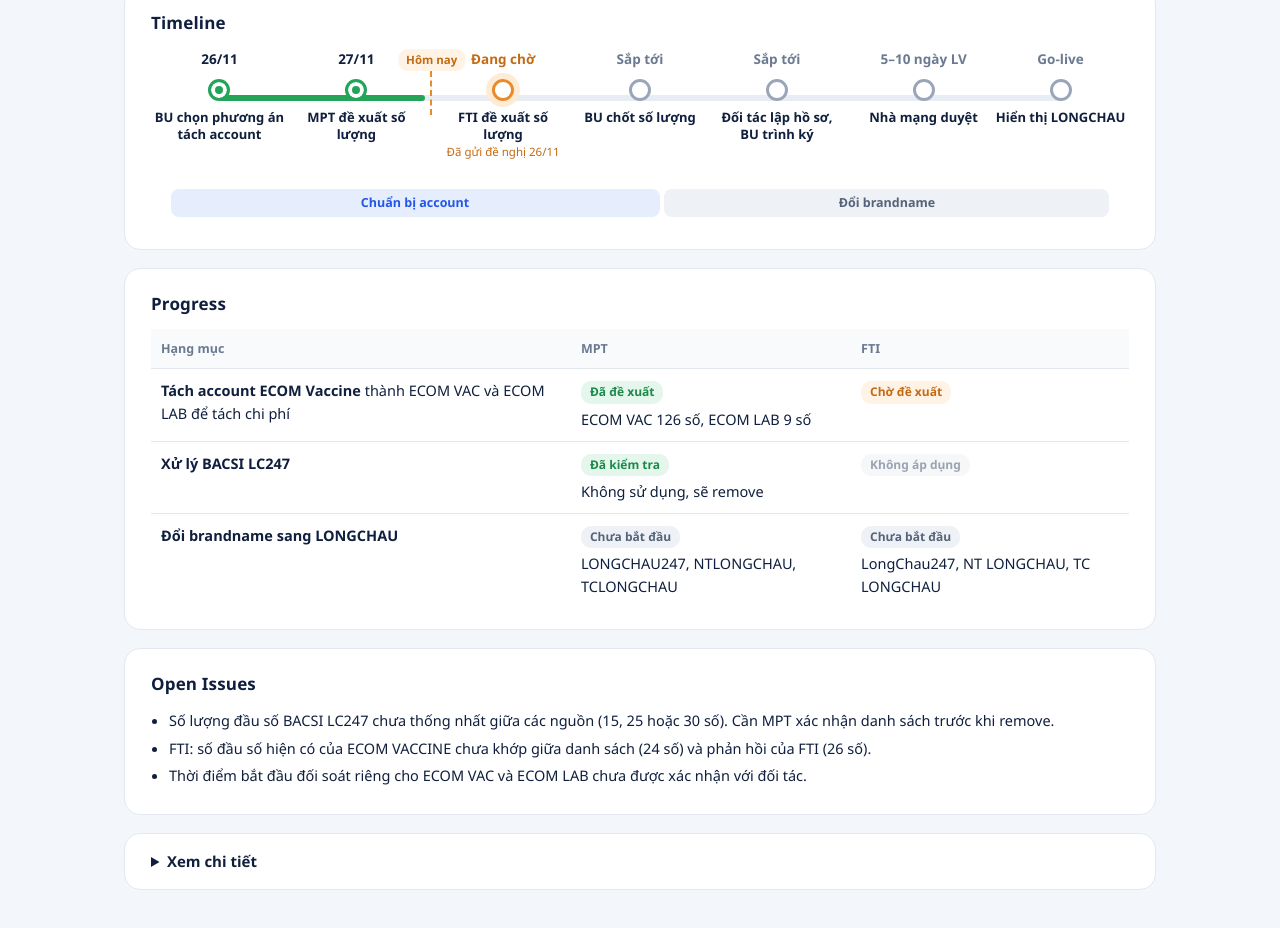
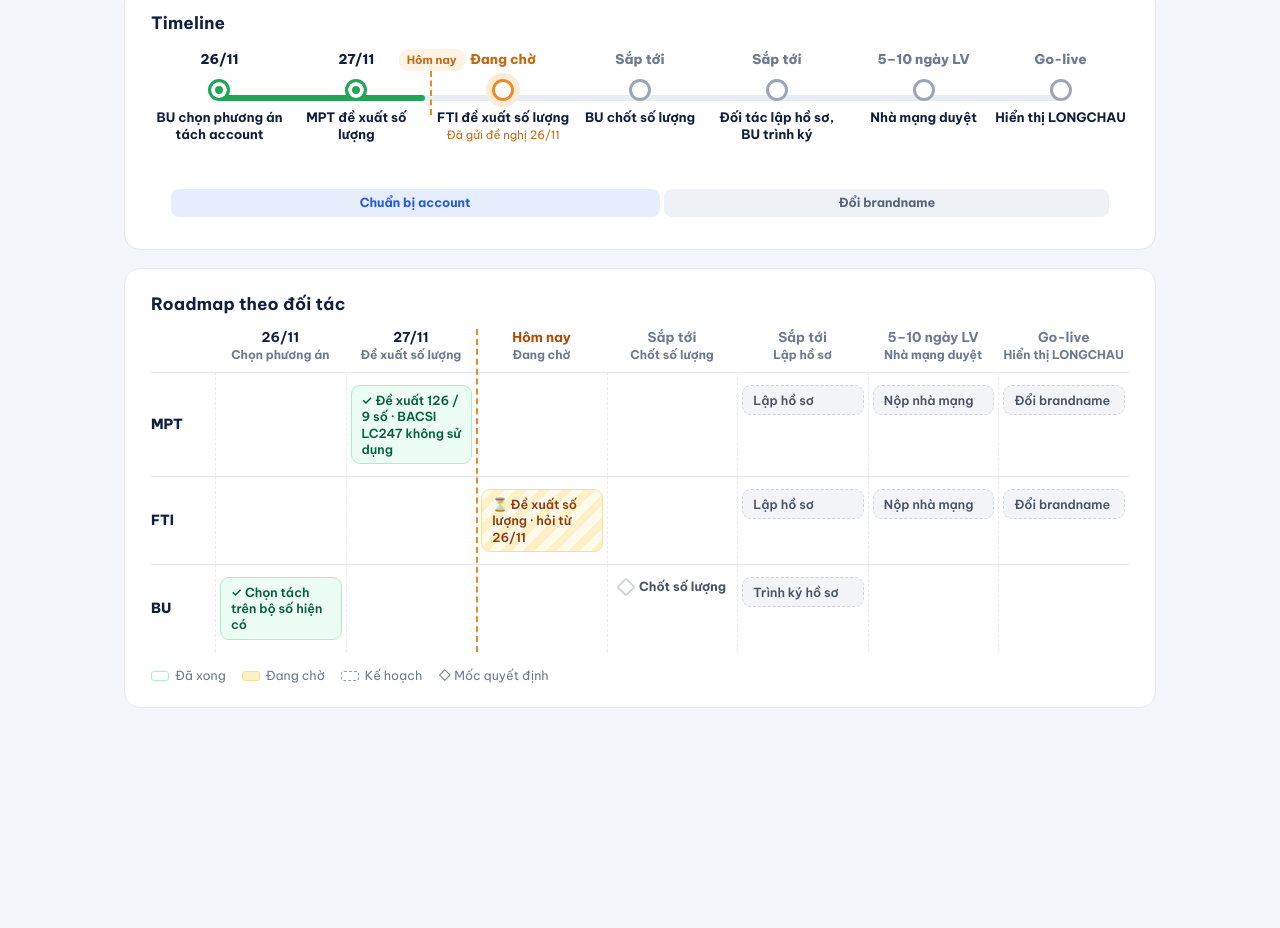
Before and after one commit to brandname-sync/brandname-sync.github.io, a plain HTML site: page index.html in a window 1280 px wide. Shown: the part 636-1564 px from the top of the page. After the commit the page ends 1404 px from the top, so only its background shows below. Drawn offline with Linux system fonts and the light colour scheme.

Commit message:
Cập nhật roadmap 27/11/2026 15:30 – khung 4 phần, thêm Roadmap theo đối tác, font Be Vietnam Pro
Co-Authored-By: Claude Opus 5.5 <noreply@anthropic.com>
Claude-Session: https://claude.ai/code/session_01WVa7uSuuYCucw836scPNbH

```diff
--- a/index.html
+++ b/index.html
@@ -4,10 +4,11 @@
 <meta charset="utf-8">
 <meta name="viewport" content="width=device-width, initial-scale=1">
 <title>Project Status – Đồng bộ Voice Brandname LONGCHAU</title>
+<link rel="preconnect" href="https://fonts.googleapis.com"><link rel="preconnect" href="https://fonts.gstatic.com" crossorigin><link href="https://fonts.googleapis.com/css2?family=Be+Vietnam+Pro:wght@400;500;600;700;800&display=swap" rel="stylesheet">
 <style>
 :root{--bg:#f3f6fa;--card:#fff;--ink:#0f1f3d;--muted:#6b7a90;--line:#e3e8ef;--green:#22a559;--blue:#2457e6;--grey:#9aa6b8;--orange:#e98a2b;--amber:#f2b01e}
 *{box-sizing:border-box}
-body{margin:0;background:var(--bg);color:var(--ink);font-family:"Segoe UI",Inter,system-ui,-apple-system,sans-serif;line-height:1.55}
+body{margin:0;background:var(--bg);color:var(--ink);font-family:"Be Vietnam Pro","Segoe UI",Inter,system-ui,-apple-system,sans-serif;line-height:1.55}
 .wrap{max-width:1080px;margin:0 auto;padding:32px 24px 60px}
 .eyebrow{color:var(--blue);letter-spacing:.12em;font-size:13px;font-weight:600}
 h1{font-size:32px;margin:4px 0 10px;letter-spacing:-.01em}
@@ -51,6 +52,24 @@ details h3{font-size:14.5px;margin:18px 0 8px}
 .n{text-align:right;font-variant-numeric:tabular-nums}
 .src{color:var(--muted);font-size:12.5px;margin-top:14px}
 @media(max-width:700px){h1{font-size:25px}.panel,details{padding:18px}}
+/* gantt */
+.gw{overflow-x:auto}
+.g{display:grid;grid-template-columns:64px repeat(7,minmax(96px,1fr));min-width:820px;position:relative}
+.gh{font-size:12px;font-weight:700;color:var(--muted);text-align:center;padding:0 4px 10px;line-height:1.3}
+.gh b{display:block;font-size:13.5px;color:var(--ink)}
+.gh.fut b{color:var(--muted)}
+.lane{font-weight:800;font-size:14px;display:flex;align-items:center;border-top:1px solid var(--line);min-height:62px}
+.cell{border-top:1px solid var(--line);border-left:1px dashed #eaecf0;min-height:62px;position:relative}
+.bar{position:relative;z-index:1;margin:12px 4px;border-radius:9px;padding:6px 10px;font-size:12.5px;font-weight:600;line-height:1.3;display:flex;align-items:center;gap:6px}
+.g .done{background:#ecfdf3;color:#05603a;border:1px solid #abefc6}
+.g .wait{background:repeating-linear-gradient(135deg,#fffaeb 0 8px,#fef0c7 8px 16px);color:#93370d;border:1px solid #fedf89}
+.g .plan{background:#f2f4f7;color:#475467;border:1px dashed #d0d5dd}
+.ms{display:flex;align-items:center;justify-content:center;gap:6px;margin:12px 4px;font-size:12.5px;font-weight:700;color:#475467}
+.ms i{width:14px;height:14px;transform:rotate(45deg);border:2.5px solid #d0d5dd;background:#fff;border-radius:3px;flex:none}
+.today{position:absolute;top:0;bottom:0;border-left:2px dashed var(--orange);z-index:2;pointer-events:none}
+.today span{position:absolute;bottom:-24px;left:-30px;font-size:11.5px;font-weight:700;color:#b54708;background:#fffaeb;padding:1px 7px;border-radius:8px;white-space:nowrap}
+.legend{display:flex;gap:16px;flex-wrap:wrap;font-size:12.5px;color:var(--muted);margin-top:14px}
+.legend i{display:inline-block;width:18px;height:10px;border-radius:3px;margin-right:6px;vertical-align:-1px}
 </style>
 </head>
 <body>
@@ -96,48 +115,59 @@ details h3{font-size:14.5px;margin:18px 0 8px}
   </div>
 
   <div class="panel">
-    <h2>Progress</h2>
-    <table>
-      <tr><th>Hạng mục</th><th>MPT</th><th>FTI</th></tr>
-      <tr><td><b>Tách account ECOM Vaccine</b> thành ECOM VAC và ECOM LAB để tách chi phí</td>
-        <td><span class="st s-done">Đã đề xuất</span><br>ECOM VAC 126 số, ECOM LAB 9 số</td>
-        <td><span class="st s-wait">Chờ đề xuất</span></td></tr>
-      <tr><td><b>Xử lý BACSI LC247</b></td>
-        <td><span class="st s-done">Đã kiểm tra</span><br>Không sử dụng, sẽ remove</td>
-        <td><span class="st s-na">Không áp dụng</span></td></tr>
-      <tr><td><b>Đổi brandname sang LONGCHAU</b></td>
-        <td><span class="st s-ns">Chưa bắt đầu</span><br>LONGCHAU247, NTLONGCHAU, TCLONGCHAU</td>
-        <td><span class="st s-ns">Chưa bắt đầu</span><br>LongChau247, NT LONGCHAU, TC LONGCHAU</td></tr>
-    </table>
+    <h2>Roadmap theo đối tác</h2>
+    <div class="gw"><div class="g" id="g">
+      <div></div>
+      <div class="gh"><b>26/11</b>Chọn phương án</div>
+      <div class="gh"><b>27/11</b>Đề xuất số lượng</div>
+      <div class="gh"><b style="color:#b54708">Hôm nay</b>Đang chờ</div>
+      <div class="gh fut"><b>Sắp tới</b>Chốt số lượng</div>
+      <div class="gh fut"><b>Sắp tới</b>Lập hồ sơ</div>
+      <div class="gh fut"><b>5–10 ngày LV</b>Nhà mạng duyệt</div>
+      <div class="gh fut"><b>Go-live</b>Hiển thị LONGCHAU</div>
+
+      <div class="lane">MPT</div>
+      <div class="cell"></div>
+      <div class="cell"><div class="bar done">✓ Đề xuất 126 / 9 số · BACSI LC247 không sử dụng</div></div>
+      <div class="cell"></div>
+      <div class="cell"></div>
+      <div class="cell"><div class="bar plan">Lập hồ sơ</div></div>
+      <div class="cell"><div class="bar plan">Nộp nhà mạng</div></div>
+      <div class="cell"><div class="bar plan">Đổi brandname</div></div>
+
+      <div class="lane">FTI</div>
+      <div class="cell"></div>
+      <div class="cell"></div>
+      <div class="cell"><div class="bar wait">⏳ Đề xuất số lượng · hỏi từ 26/11</div></div>
+      <div class="cell"></div>
+      <div class="cell"><div class="bar plan">Lập hồ sơ</div></div>
+      <div class="cell"><div class="bar plan">Nộp nhà mạng</div></div>
+      <div class="cell"><div class="bar plan">Đổi brandname</div></div>
+
+      <div class="lane">BU</div>
+      <div class="cell"><div class="bar done">✓ Chọn tách trên bộ số hiện có</div></div>
+      <div class="cell"></div>
+      <div class="cell"></div>
+      <div class="cell"><div class="ms"><i></i>Chốt số lượng</div></div>
+      <div class="cell"><div class="bar plan">Trình ký hồ sơ</div></div>
+      <div class="cell"></div>
+      <div class="cell"></div>
+
+      <div class="today" id="today"></div>
+    </div></div>
+    <div class="legend">
+      <span><i style="background:var(--green-bg);border:1px solid #abefc6"></i>Đã xong</span>
+      <span><i style="background:#fef0c7;border:1px solid #fedf89"></i>Đang chờ</span>
+      <span><i style="background:var(--grey-bg);border:1px dashed var(--grey)"></i>Kế hoạch</span>
+      <span>◇ Mốc quyết định</span>
+    </div>
   </div>
 
-  <div class="panel">
-    <h2>Open Issues</h2>
-    <ul>
-      <li>Số lượng đầu số BACSI LC247 chưa thống nhất giữa các nguồn (15, 25 hoặc 30 số). Cần MPT xác nhận danh sách trước khi remove.</li>
-      <li>FTI: số đầu số hiện có của ECOM VACCINE chưa khớp giữa danh sách (24 số) và phản hồi của FTI (26 số).</li>
-      <li>Thời điểm bắt đầu đối soát riêng cho ECOM VAC và ECOM LAB chưa được xác nhận với đối tác.</li>
-    </ul>
-  </div>
-
-  <details>
-    <summary>Xem chi tiết</summary>
-    <h3>Đề xuất phân bổ đầu số của MPT (27/11)</h3>
-    <table>
-      <tr><th>Account</th><th class="n">Viettel</th><th class="n">Mobifone</th><th class="n">Vinaphone</th><th class="n">Cố định</th><th class="n">Tổng</th></tr>
-      <tr><td>ECOM VAC</td><td class="n">87</td><td class="n">23</td><td class="n">12</td><td class="n">4</td><td class="n">126</td></tr>
-      <tr><td>ECOM LAB</td><td class="n">3</td><td class="n">2</td><td class="n">2</td><td class="n">2</td><td class="n">9</td></tr>
-      <tr><td><b>Tổng</b></td><td class="n"><b>90</b></td><td class="n"><b>25</b></td><td class="n"><b>14</b></td><td class="n"><b>6</b></td><td class="n"><b>135</b></td></tr>
-    </table>
-    <p class="muted" style="margin:8px 0 0">Căn cứ: ECOM LAB chiếm khoảng 1,4% sản lượng outbound (T08–T10/2026) nên cần ít đầu số hơn.</p>
-    <h3>Phạm vi từng hạng mục</h3>
-    <ul>
-      <li><b>Tách account ECOM Vaccine:</b> bổ sung số đại diện cho account mới; xác định số lượng đầu số theo nhà mạng; đối tác phân bổ đầu số; đối soát hằng tháng riêng cho từng account, gồm định phí và biến phí. BU đã chọn tách trên bộ đầu số hiện có.</li>
-      <li><b>BACSI LC247:</b> kiểm tra với MPT; không sử dụng thì remove.</li>
-      <li><b>Đổi brandname:</b> đối tác lập hồ sơ, BU nhận và trình ký, nhà mạng duyệt (Vinaphone khoảng 5 ngày làm việc; Viettel, Mobifone khoảng 7–10 ngày làm việc), sau đó đổi brandname trên đầu số hiện tại.</li>
-    </ul>
-    <div class="src">Nguồn: Master Plan dự án, mail MPT 18/11 và 27/11, mail gửi FTI 26/11, phản hồi của BU 27/11.</div>
-  </details>
 </div>
+<script>
+(function(){const g=document.getElementById('g'),t=document.getElementById('today');
+function place(){const hs=g.querySelectorAll('.gh');const a=hs[1].getBoundingClientRect(),b=hs[2].getBoundingClientRect(),gr=g.getBoundingClientRect();t.style.left=(a.right-gr.left)+'px';}
+place();addEventListener('resize',place);})();
+</script>
 </body>
 </html>
```
